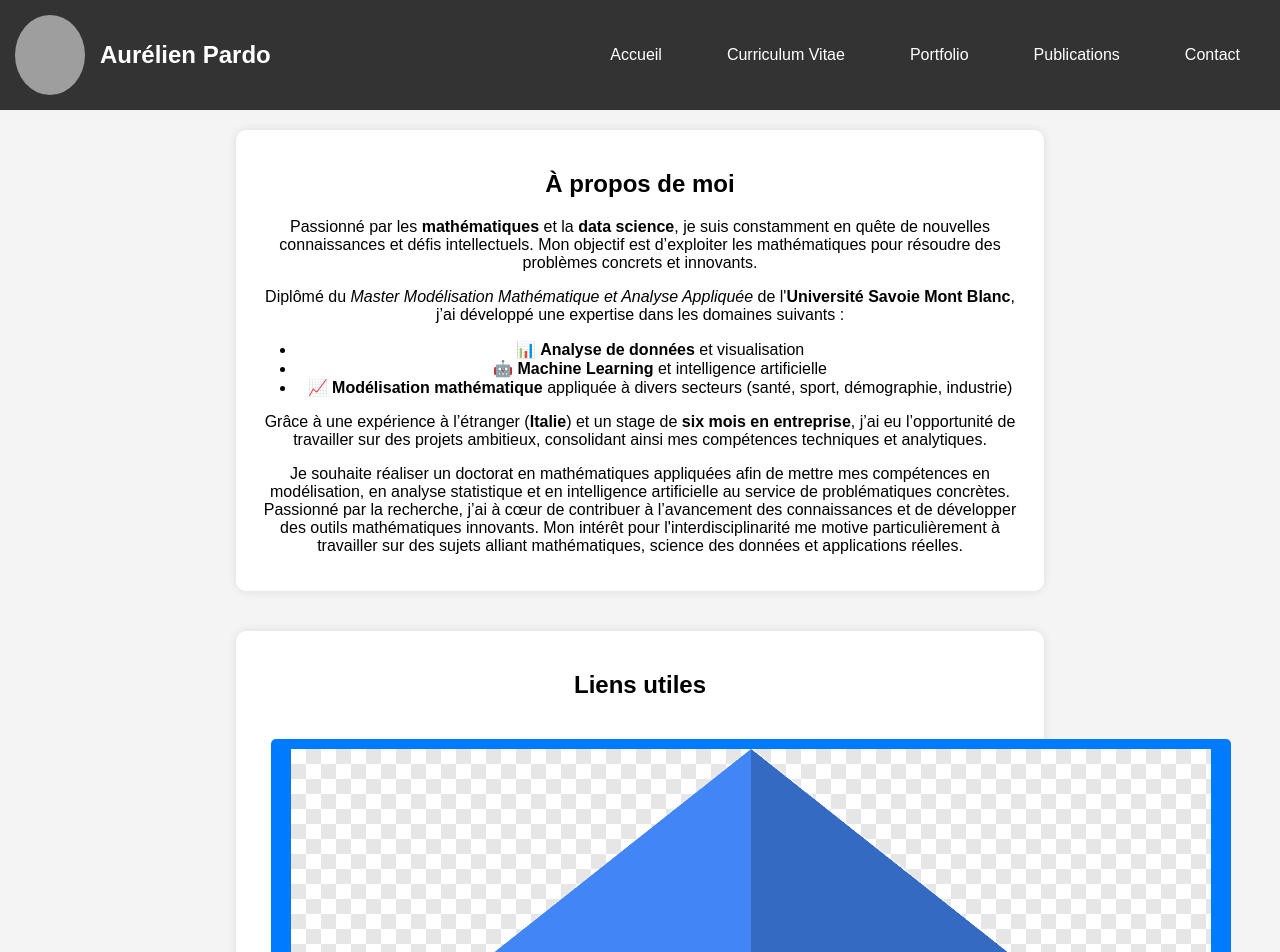
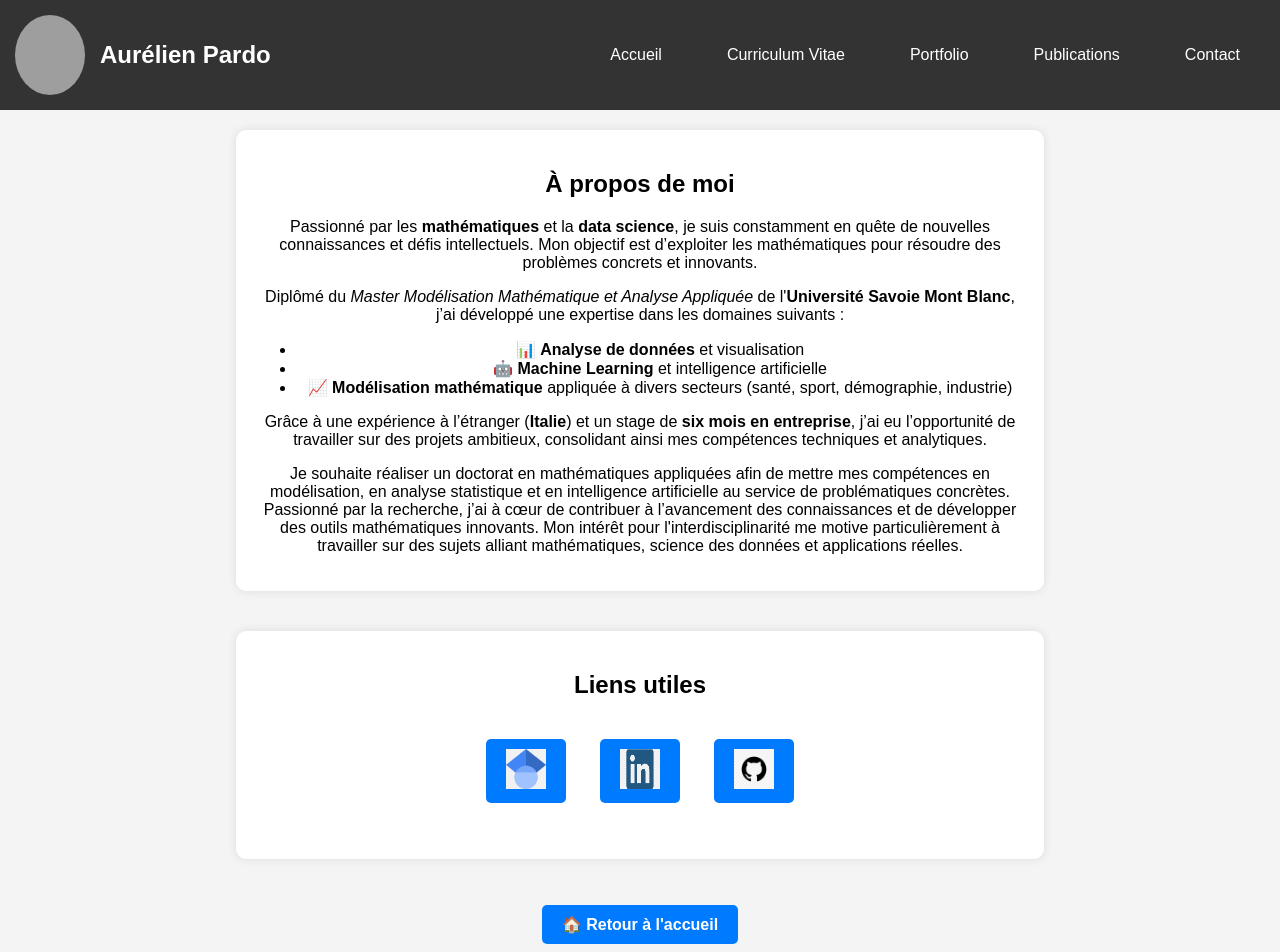
Before and after one commit to Aurelp84/website, a plain HTML site: page index.html in a window 1280 px wide. Shown: the top 952 px of the page. Drawn offline with Linux system fonts and the light colour scheme; grey boxes are pictures that could not be loaded; some icons are missing.

Commit message:
modif image

```diff
--- a/index.html
+++ b/index.html
@@ -44,7 +44,7 @@
         Je souhaite réaliser un doctorat en mathématiques appliquées afin de mettre mes compétences en modélisation, en analyse statistique et en intelligence artificielle au service de problématiques concrètes. Passionné par la recherche, j’ai à cœur de contribuer à l’avancement des connaissances et de développer des outils mathématiques innovants. Mon intérêt pour l'interdisciplinarité me motive particulièrement à travailler sur des sujets alliant mathématiques, science des données et applications réelles.
     </p>
     </section>
-    <section class="liens-utiles">
+    <section class="social-links">
     <h2>Liens utiles</h2>
     <ul>
         <li><a href="https://scholar.google.com/" class="btn"><img src="Images/google_scholar.png" alt="Google Scholar"></a></li>
```
